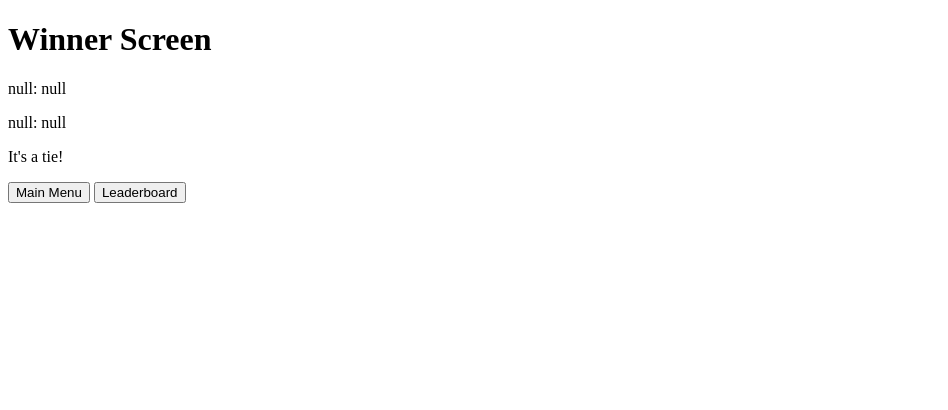
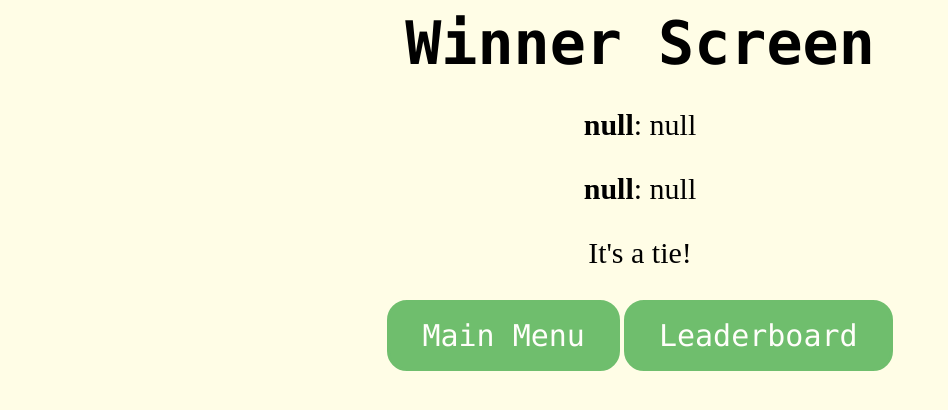
Before and after one commit to TwoodleJump/TwoodleJump, a plain HTML site: page Client/Submenus/Winner_Screen/index.html in a window 1280 px wide. Shown: the whole page, without its empty margins (0-948 px from the left). Drawn offline with Linux system fonts and the light colour scheme.

Commit message:
Created prototype of winner screen. Adjusted padding within main menu buttons so that it is centered in the button

```diff
--- a/Client/Submenus/Main_Menu/index.css
+++ b/Client/Submenus/Main_Menu/index.css
@@ -30,7 +30,6 @@ button {
   background-color: #4caf50; /* Green */
   border: 3px solid #4caf50;
   color: white;
-  padding: 15px 32px;
   text-align: center;
   text-decoration: none;
   display: inline-block;
--- a/Client/Submenus/Winner_Screen/index.css
+++ b/Client/Submenus/Winner_Screen/index.css
@@ -0,0 +1,50 @@
+body {
+    background-color: rgba(255, 253, 208, 0.527);
+}
+
+main {
+    text-align: center;
+    height: 50%;
+}
+
+h1 {
+    text-align: center;
+    margin: auto;
+    margin-bottom: 1%;
+    font-size: 60px;
+    font-family: "Monaco", monospace;
+}
+h2 {
+    text-align: center;
+    font-size: 35px;
+    font-family: "Monaco", monospace;
+    margin: auto;
+    margin-bottom: 2%;
+}
+
+button {
+    font-family: "Monaco", monospace;
+    position: flex;
+    margin: auto;
+    border-radius: 20px;
+    text-align: center;
+    background-color: #4caf50; /* Green */
+    border: 3px solid #4caf50;
+    color: white;
+    padding: 15px 32px;
+    text-align: center;
+    text-decoration: none;
+    display: inline-block;
+    font-size: 30px;
+    transition-duration: 0.4s;
+    cursor: pointer;
+    opacity: 0.8;
+}
+
+button:hover {
+    opacity: 1;
+}
+
+#results {
+    font-size: 30px;
+}
--- a/Client/Submenus/Winner_Screen/index.js
+++ b/Client/Submenus/Winner_Screen/index.js
@@ -6,8 +6,8 @@ const player2Wins = sessionStorage.getItem("player2Wins");
 
 const resultsDiv = document.getElementById("results");
 resultsDiv.innerHTML = `
-  <p>${player1Name}: ${player1Wins}</p>
-  <p>${player2Name}: ${player2Wins}</p>
+  <p><b>${player1Name}</b>: ${player1Wins}</p>
+  <p><b>${player2Name}</b>: ${player2Wins}</p>
 `;
 
 if (player1Wins > player2Wins) {
```
